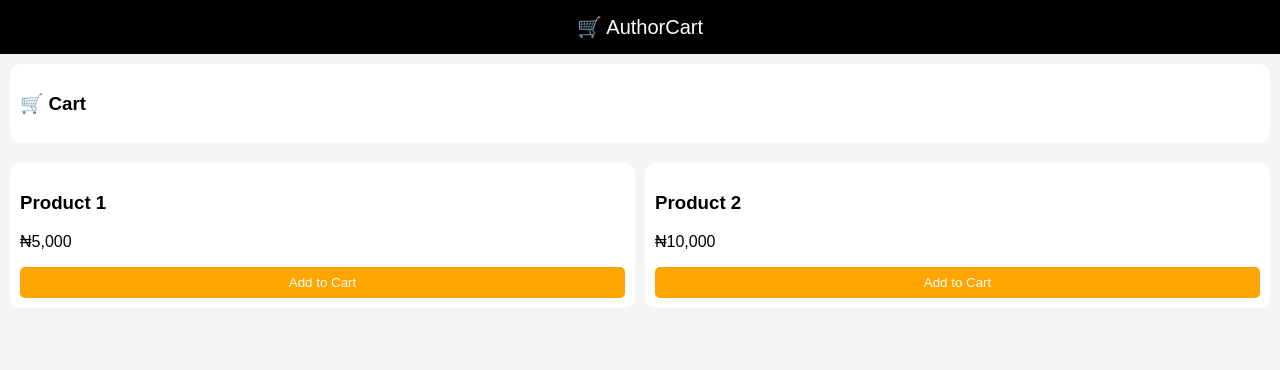
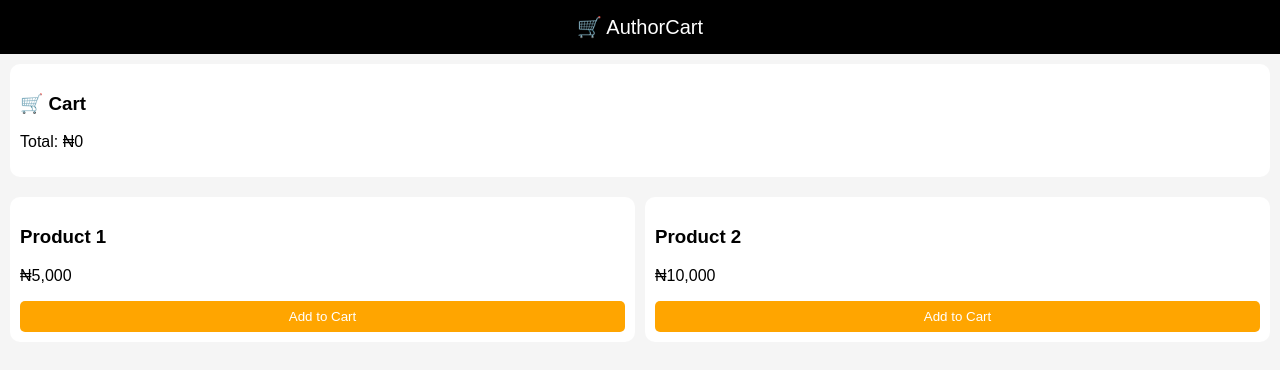
Before and after one commit to authorcartglobal/authorcart-backend, a plain HTML site: page index.html in a window 1280 px wide. Drawn offline with Linux system fonts and the light colour scheme.

Commit message:
Add total price paragraph to cart section

```diff
--- a/index.html
+++ b/index.html
@@ -44,6 +44,7 @@
 <div id="cart" style="padding:10px; background:white; margin:10px; border-radius:10px;">
   <h3>🛒 Cart</h3>
   <ul id="cart-items"></ul>
+  <p id="total">Total: ₦0</p>
 </div>
 
 <div class="products">
```
